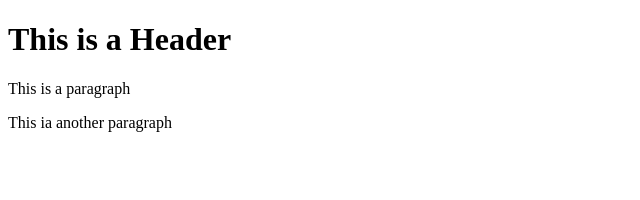
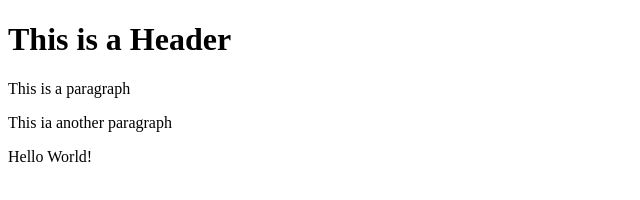
Before and after one commit to Jeseniakr/git-test, a website: page index.html in a window 1280 px wide. Shown: the whole page, without its empty margins (0-640 px from the left). Drawn offline with Linux system fonts and the light colour scheme.

Commit message:
using NPM

```diff
--- a/index.html
+++ b/index.html
@@ -4,5 +4,6 @@
             <h1>This is a Header</h1>
             <p>This is a paragraph</p>
             <p>This ia another paragraph</p>
+            <p>Hello World!</p>
         </body>
 </html>
```
Also changed, not shown: package.json (added, +24 -0 lines), 2 other files.
